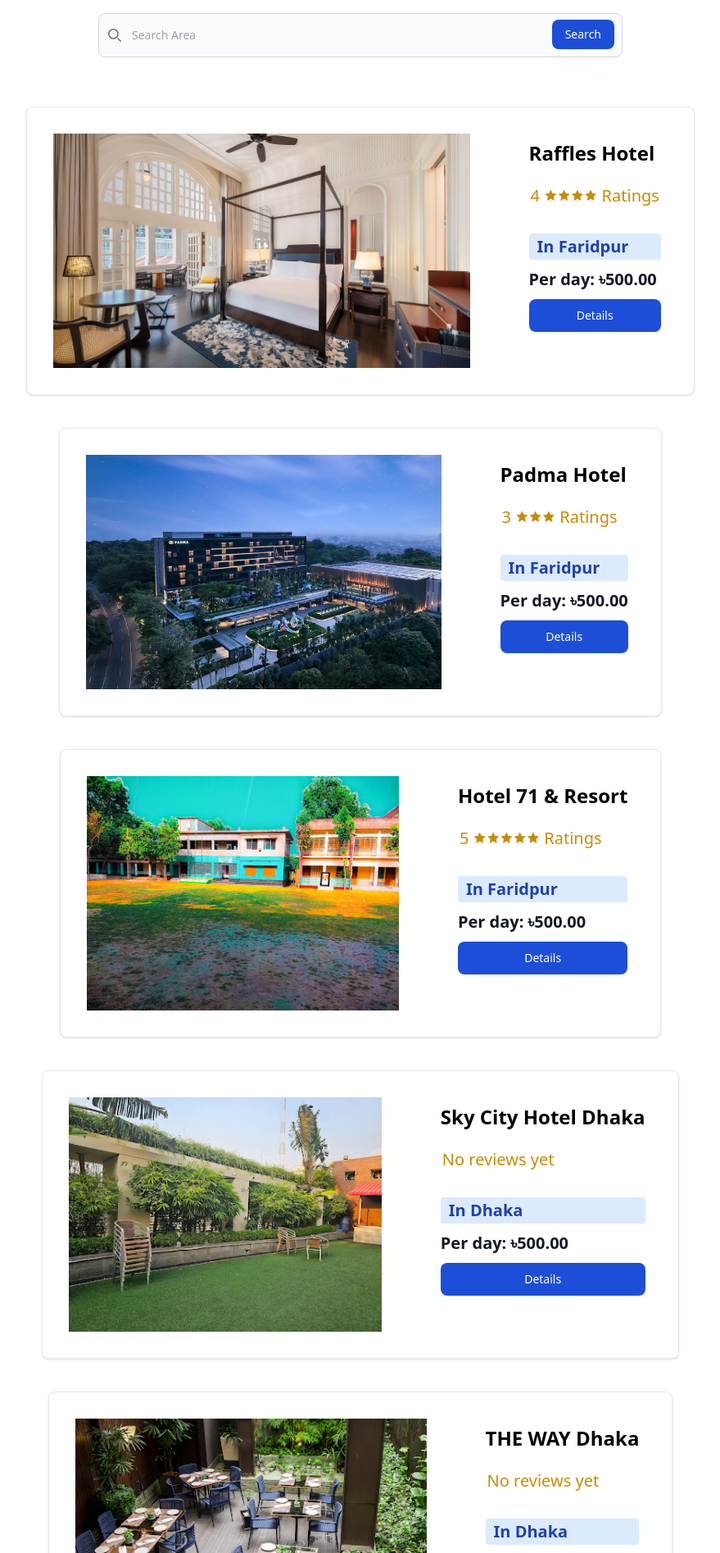
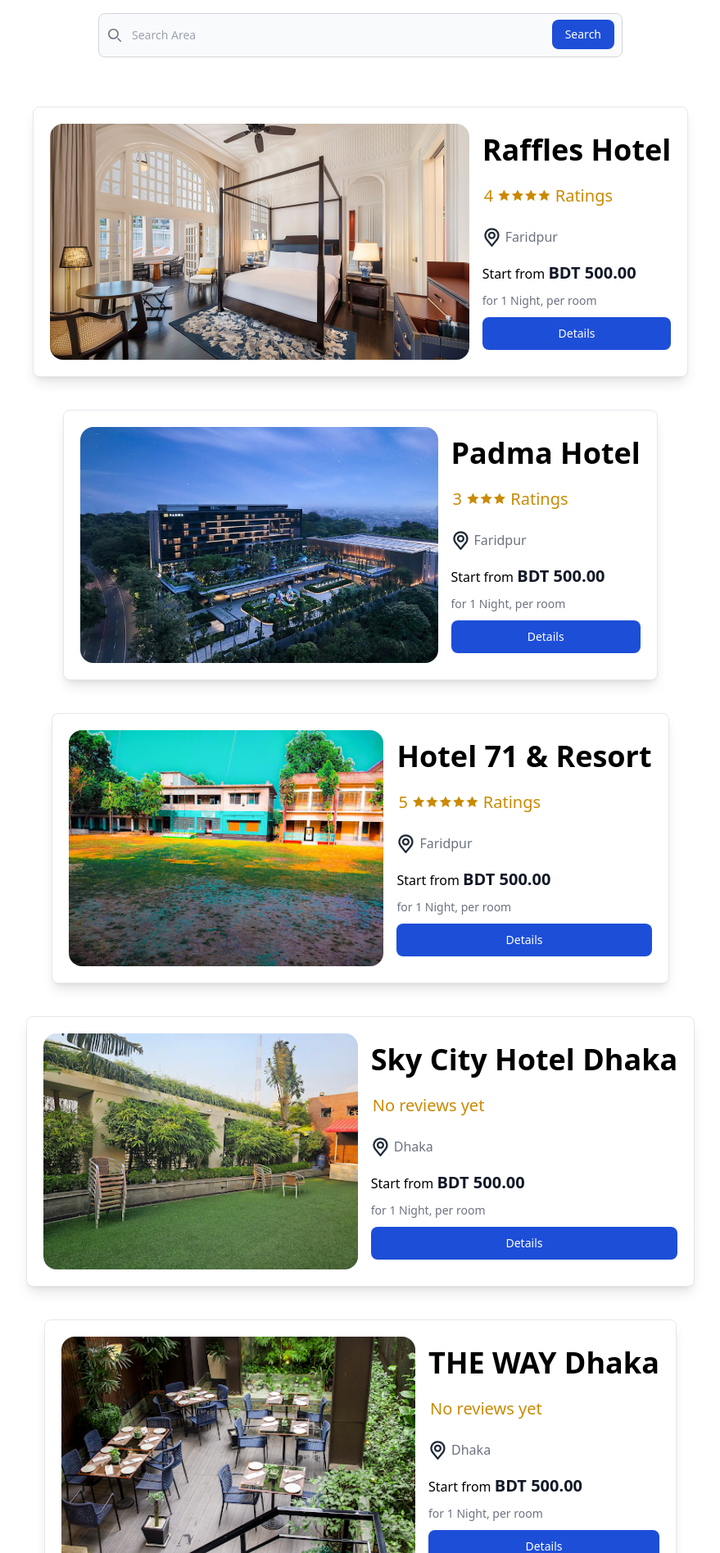
Before and after one commit to Obaidur1/royal-hotels, a Django app: page / in a window 1280 px wide. Shown: the part 69-1964 px from the top of the page at 82% size, without its empty margins (200-1079 px from the left). Run offline with Django 4.2, Linux system fonts and the light colour scheme; data comes from the database, SQL or seed files in the repository; both versions use the stored data as it was after the commit; some libraries are stand-ins or nearby versions.

Commit message:
Layout style updated

```diff
--- a/templates/hotel_detail.html
+++ b/templates/hotel_detail.html
@@ -3,7 +3,7 @@
 {% load my_filters %}
 
 {% block content %}
-<div style="width: 80%;margin: auto;" class="flex flex-row p-4">
+<div style="width: 80%;margin: auto;" class="flex flex-col lg:flex-row p-4">
     <div class="flex flex-col gap-y-2.5 p-10">
         <div class="flex flex-row gap-1">
             <svg class="w-6 h-6 text-gray-800" aria-hidden="true" xmlns="http://www.w3.org/2000/svg" fill="currentColor"
--- a/templates/index.html
+++ b/templates/index.html
@@ -30,25 +30,37 @@
 <div style="justify-items: center;" class="grid grid-cols-1 mt-10">
     {% for hotel in hotels %}
 
-    <div style="width: 50;" class=" bg-white border border-gray-200 rounded-lg shadow flex m-5">
-        <a href="#">
-            <img style="height: 350px;border-radius: px;" class="p-8 rounded-t-lg" src="{{ hotel.photos.url }}"
-                alt="product image" />
-        </a>
-        <div class="p-10 flex flex-col gap-y-2.5">
-            <h2 class="text-2xl font-semibold">{{ hotel.name }}</h2>
-            <div class="mt-2.5 mb-5 flex rounded border-gray-300 p-0.5 text-xl text-yellow-600">
+    <div class="bg-white border border-gray-200 rounded-lg shadow-lg flex-row lg:flex m-5 p-5 items-center">
+
+        <img class="rounded-2xl h-72 " src="{{ hotel.photos.url }}" alt="product image" />
+
+        <div class="flex flex-col gap-y-2.5 pl-4">
+
+            <h2 class="text-4xl font-bold">{{ hotel.name }}</h2>
+            <div class="mt-2.5 mb-3 flex rounded border-gray-300 p-0.5 text-xl text-yellow-600">
                 {{hotel.average_rating|stars}}
+
+            </div>
+            <div class="flex flex-row gap-1">
+                <svg class="w-6 h-6 text-gray-800 " aria-hidden="true" xmlns="http://www.w3.org/2000/svg" fill="none"
+                    viewBox="0 0 17 21">
+                    <g stroke="currentColor" stroke-linecap="round" stroke-linejoin="round" stroke-width="2">
+                        <path d="M8 12a3 3 0 1 0 0-6 3 3 0 0 0 0 6Z" />
+                        <path
+                            d="M13.8 12.938h-.01a7 7 0 1 0-11.465.144h-.016l.141.17c.1.128.2.252.3.372L8 20l5.13-6.248c.193-.209.373-.429.54-.66l.13-.154Z" />
+                    </g>
+                </svg>
+                <h4 class="mb-2 text-gray-500">
+                    {{hotel.address}}</h4>
+            </div>
+
+
+            <div class="items-center">Start from
+                <span class="text-xl font-bold text-gray-900 "> BDT {{hotel.cost_per_day}} </span>
 
 
             </div>
-            <h4 class="bg-blue-100 text-blue-800 text-xl font-semibold  px-2.5 py-0.5 rounded">In
-                {{hotel.address}}</h4>
-
-            <div class="flex items-center justify-between">
-                <span class="text-xl font-bold text-gray-900 ">Per day: &#2547;{{hotel.cost_per_day}} </span>
-
-            </div>
+            <span class="text-sm text-gray-500">for 1 Night, per room</span>
             <a href="{% url 'hotel_detail' hotel.id %}"
                 class="text-white bg-blue-700 hover:bg-blue-800 focus:ring-4 focus:outline-none focus:ring-blue-300 font-medium rounded-lg text-sm px-5 py-2.5 text-center ">Details</a>
         </div>
```
Also changed, not shown: db.sqlite3, media/static/photos/002587-01-studio-suite-bedroom.jpg (added), media/static/photos/padma-hotel-semarang.jpg (added).
